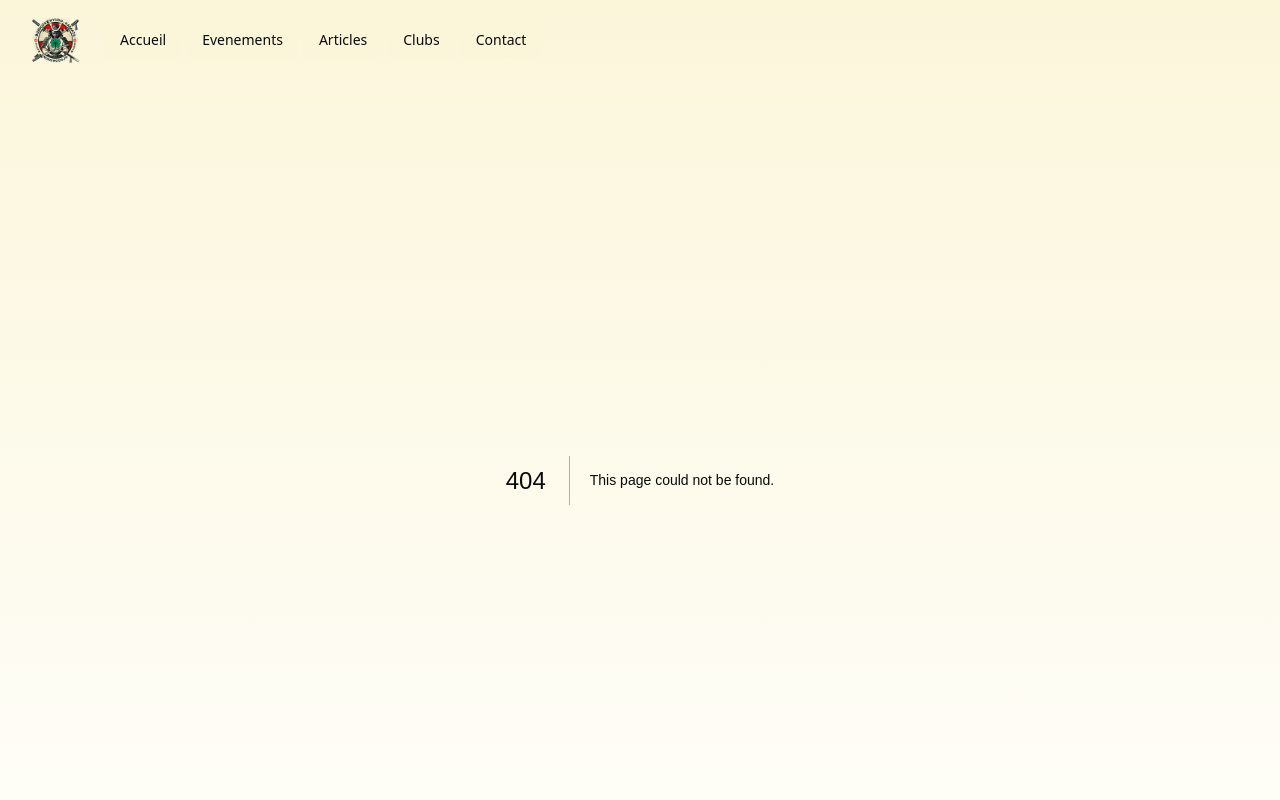
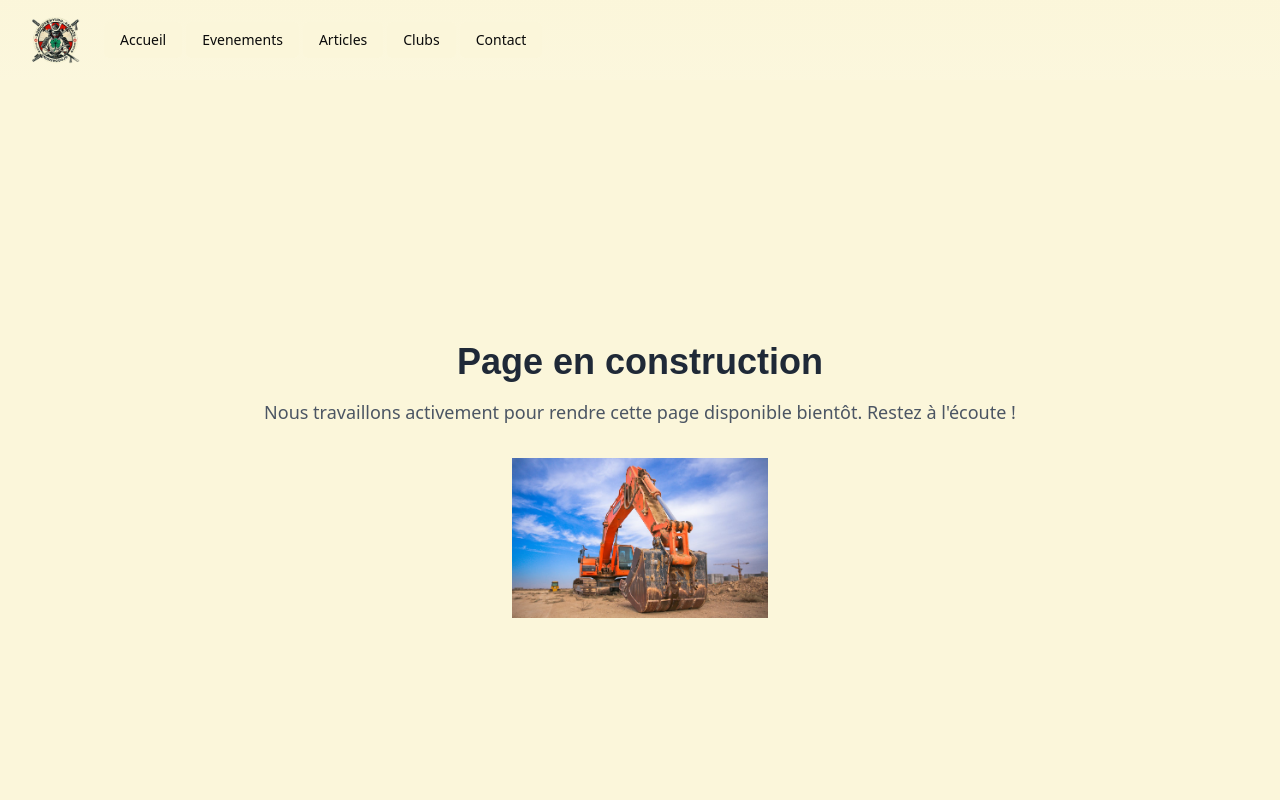
Before and after one commit to hhhallan/next14-karate, a Next.js app: page /construction in a window 1280 px wide. Before the commit this address had no page. Shown: the top 800 px of the page. Built offline with nearby package versions, Linux system fonts and the light colour scheme; a web font is replaced by a local one.

Commit message:
Ajout divers

```diff
--- /dev/null
+++ b/src/app/construction/page.tsx
@@ -0,0 +1,25 @@
+import { NextPage } from "next";
+import Image from "next/image";
+
+const ConstructionPage: NextPage = () => {
+  return (
+    <div className="flex min-h-screen flex-col items-center justify-center bg-background text-center">
+      <h1 className="mb-4 text-4xl font-bold text-gray-800">
+        Page en construction
+      </h1>
+      <p className="text-lg text-gray-600">
+        Nous travaillons activement pour rendre cette page disponible bientôt.
+        Restez à l&apos;écoute !
+      </p>
+      <Image
+        width={1200}
+        height={12000}
+        src="/construction.png"
+        alt="Page en construction"
+        className="mt-8 w-64"
+      />
+    </div>
+  );
+};
+
+export default ConstructionPage;
--- /dev/null
+++ b/src/components/magicui/blur-in.tsx
@@ -0,0 +1,39 @@
+"use client";
+
+import { motion } from "framer-motion";
+
+import { cn } from "@/lib/utils";
+
+interface BlurIntProps {
+  word: string;
+  className?: string;
+  variant?: {
+    hidden: { filter: string; opacity: number };
+    visible: { filter: string; opacity: number };
+  };
+  duration?: number;
+}
+const BlurIn = ({ word, className, variant, duration = 1 }: BlurIntProps) => {
+  const defaultVariants = {
+    hidden: { filter: "blur(10px)", opacity: 0 },
+    visible: { filter: "blur(0px)", opacity: 1 },
+  };
+  const combinedVariants = variant || defaultVariants;
+
+  return (
+    <motion.h1
+      initial="hidden"
+      animate="visible"
+      transition={{ duration }}
+      variants={combinedVariants}
+      className={cn(
+        "font-display text-center text-4xl font-bold tracking-[-0.02em] drop-shadow-sm md:text-7xl md:leading-[5rem]",
+        className,
+      )}
+    >
+      {word}
+    </motion.h1>
+  );
+};
+
+export default BlurIn;
```
